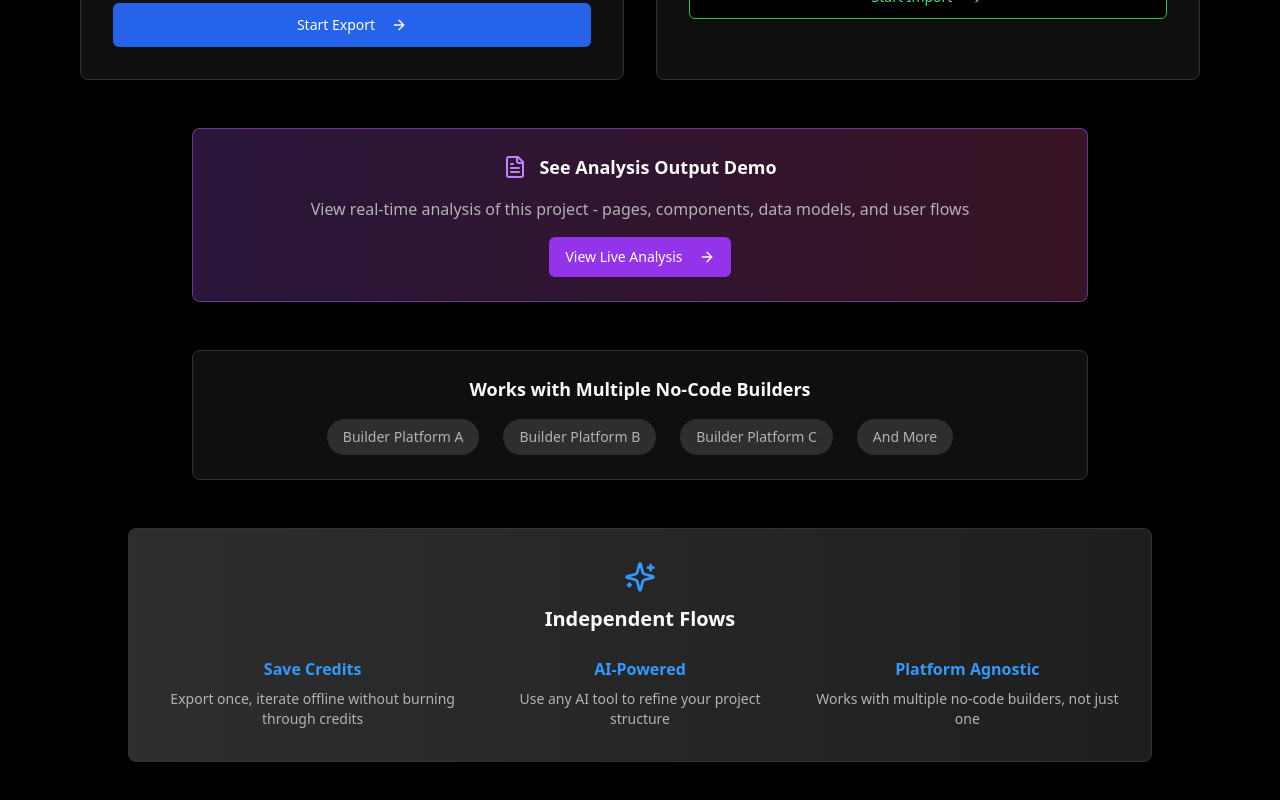
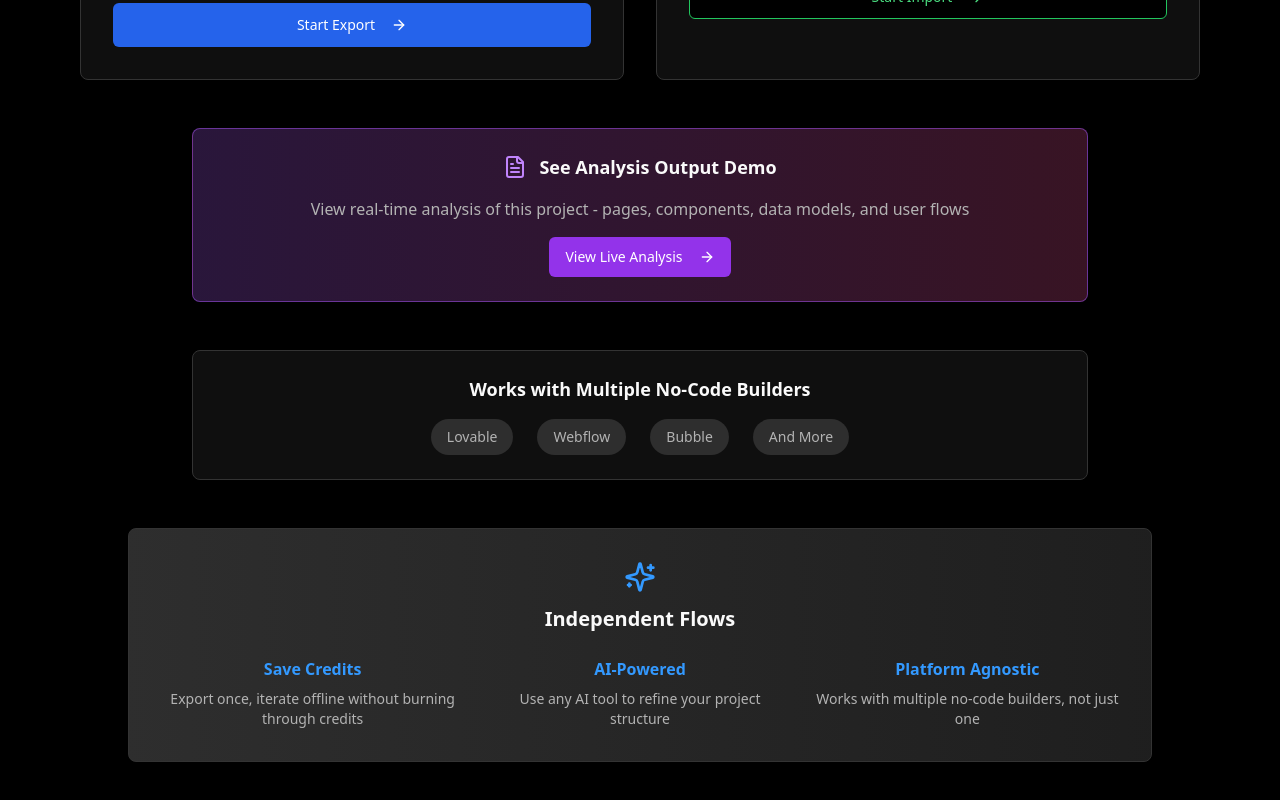
Before and after one commit to CODEREaDer24/nocodebridge, a React (Vite) app: page / in a window 1280 px wide. Shown: the part 746-1546 px from the top of the page. Built offline with nearby package versions, Linux system fonts and the light colour scheme.

Commit message:
Fix "Builder Platform" typo

```diff
--- a/src/components/StartScreen.tsx
+++ b/src/components/StartScreen.tsx
@@ -136,9 +136,9 @@ export const StartScreen = ({ onSelectFlow }: StartScreenProps) => {
               Works with Multiple No-Code Builders
             </h3>
             <div className="flex flex-wrap justify-center gap-6 text-sm text-muted-foreground">
-              <span className="px-4 py-2 bg-accent rounded-full">Builder Platform A</span>
-              <span className="px-4 py-2 bg-accent rounded-full">Builder Platform B</span>
-              <span className="px-4 py-2 bg-accent rounded-full">Builder Platform C</span>
+              <span className="px-4 py-2 bg-accent rounded-full">Lovable</span>
+              <span className="px-4 py-2 bg-accent rounded-full">Webflow</span>
+              <span className="px-4 py-2 bg-accent rounded-full">Bubble</span>
               <span className="px-4 py-2 bg-accent rounded-full">And More</span>
             </div>
           </CardContent>
```
